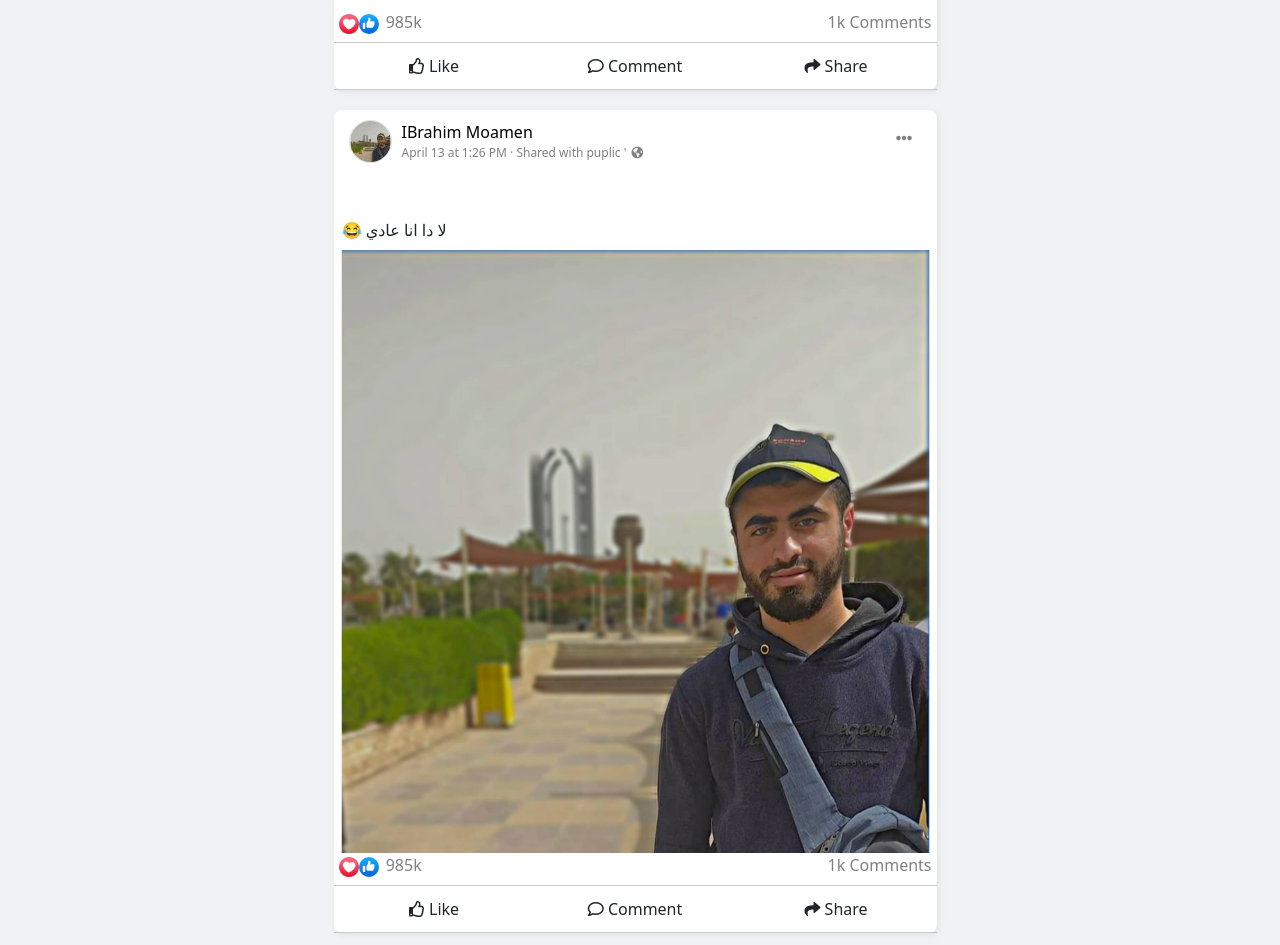
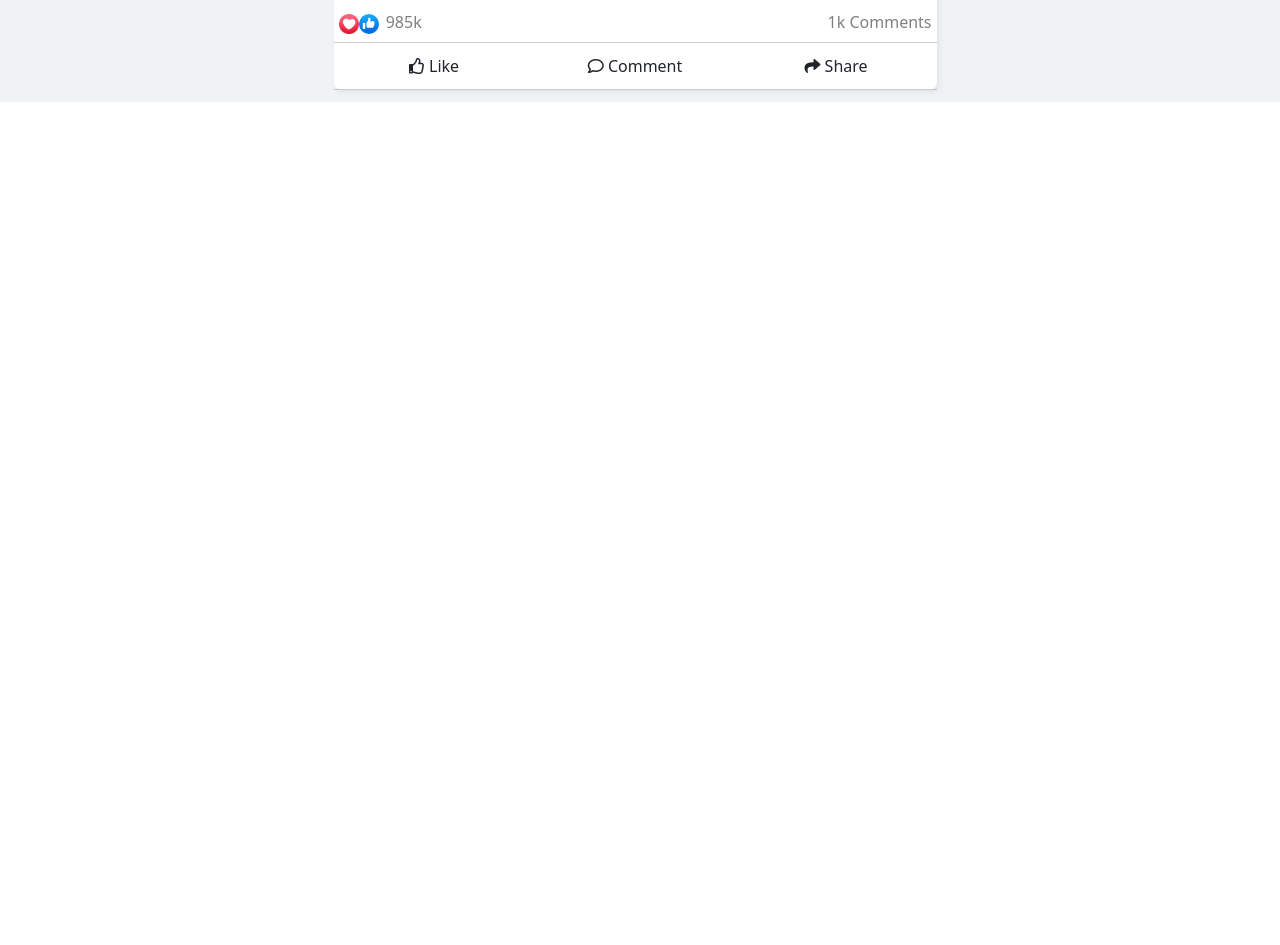
Before and after one commit to ibrahimmoamen100/facebook-main, a React (Create React App) app: page / in a window 1280 px wide. Shown: the part 1440-2385 px from the top of the page. After the commit the page ends 1542 px from the top, so only its background shows below. Built offline with nearby package versions, Linux system fonts and the light colour scheme.

Commit message:
add styled-components

```diff
--- a/src/Components/Home.js
+++ b/src/Components/Home.js
@@ -18,7 +18,7 @@ const HomeSection = styled.div`
   position: relative;
   margin-top: var(--mg-fixed);
 `;
-const firstSection = styled.div`
+const FirstSection = styled.div`
   justify-content: flex-start;
   align-self: flex-start;
 `;
@@ -32,9 +32,9 @@ export default class Home extends React.Component {
           <div>{this.state.count}</div>
           <button onClick={this.decrease}>Decrease </button>
         </div> */}
-        <firstSection className="first-section">
+        <FirstSection className="first-section">
           <MenuSection />
-        </firstSection>
+        </FirstSection>
 
         <div className="mid-section">
           <SectionMid />
--- a/src/Components/Sections/CommentPosted.js
+++ b/src/Components/Sections/CommentPosted.js
@@ -191,64 +191,6 @@ export default function CommentPosted() {
           </div>
         </div>
       </div>
-      <div className="comment-posted">
-        <div className="comment-titlebar">
-          <NavLink to="/MyPage" className="user-img">
-            <img src={user} />
-          </NavLink>
-          <div className="username-time">
-            <NavLink to="/Freinds">IBrahim Moamen</NavLink>
-            <span>
-              April 13 at 1:26 PM · Shared with puplic '
-              <i className="fas fa-globe-americas"></i>
-            </span>
-          </div>
-          <div className="option-comment">
-            <i className="fas fa-ellipsis-h"></i>
-          </div>
-        </div>
-        <div className="comment-content">
-          <span>😂 لا دا انا عادي </span>
-          <img src={user} />
-        </div>
-        <div className="like-comment">
-          <div className="likes" data-tip data-for="like">
-            <img src={love} />
-            <img src={like} />
-
-            <ReactTooltip id="like" place="bottom" effect="solid">
-              Ahmed Hamdy <br></br> IBrahim Moamen<br></br> Mohamed Hassan{" "}
-              <br></br>
-              Ahmed Hamdy <br></br> IBrahim Moamen<br></br> Mohamed Hassan{" "}
-              <br></br>
-              Ahmed Hamdy <br></br> IBrahim Moamen<br></br> Mohamed Hassan{" "}
-              <br></br>
-              Zeiad Bakr <br></br> Ahmed Nasser<br></br> ...and 985k more
-            </ReactTooltip>
-            <span style={({ color: "gray" }, { marginLeft: "3px" })}>
-              {" "}
-              985k{" "}
-            </span>
-          </div>
-          <span> 1k Comments </span>
-        </div>
-        <div className="do-like-comment">
-          <div className="do-like">
-            <i className="far fa-thumbs-up"></i>
-            <span> Like</span>
-          </div>
-          <div className="do-comment">
-            <i className="far fa-comment"></i>
-
-            <span> Comment</span>
-          </div>
-          <div className="do-share">
-            <i className="fas fa-share"></i>
-
-            <span> Share</span>
-          </div>
-        </div>
-      </div>
     </Fragment>
   );
 }
```
